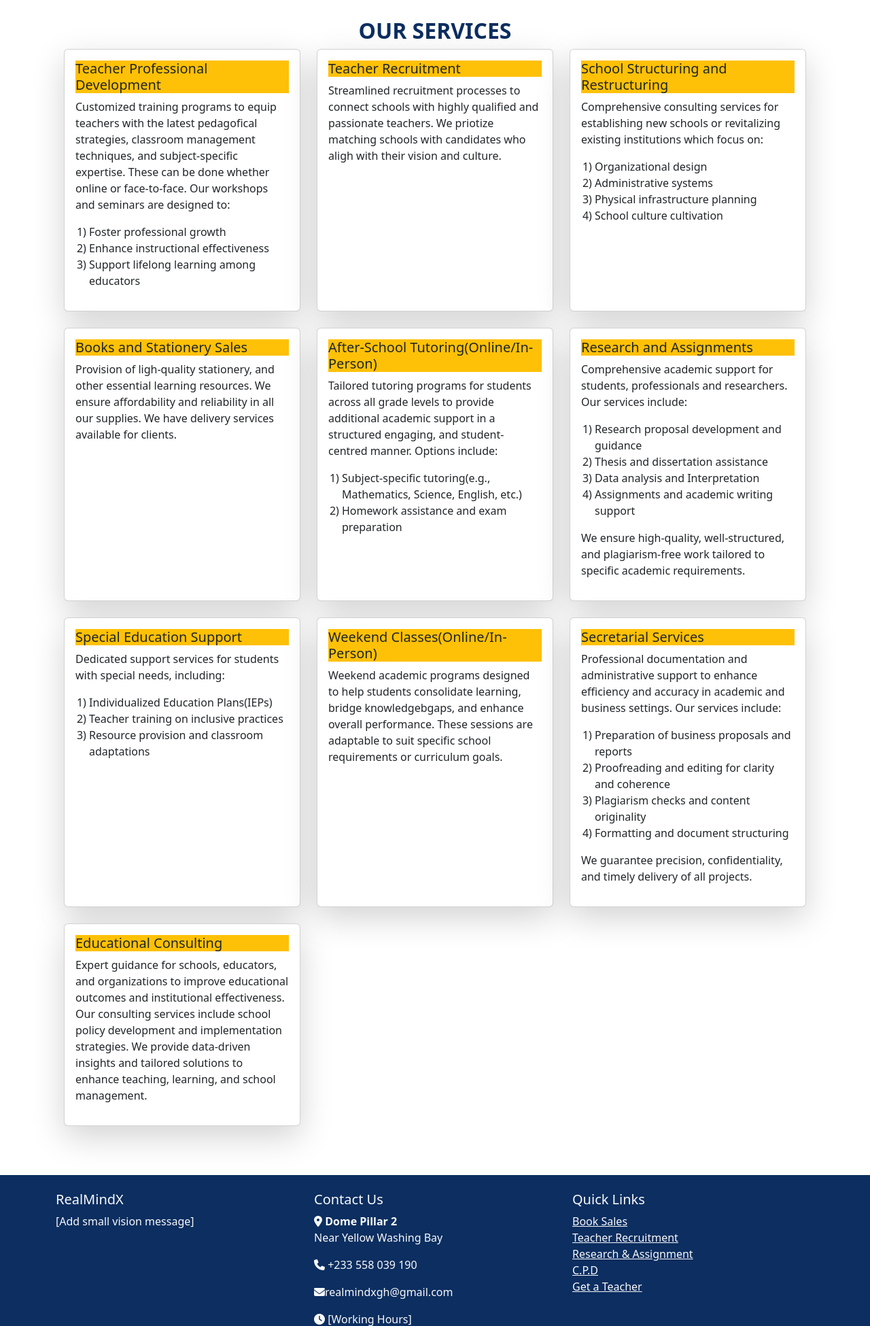
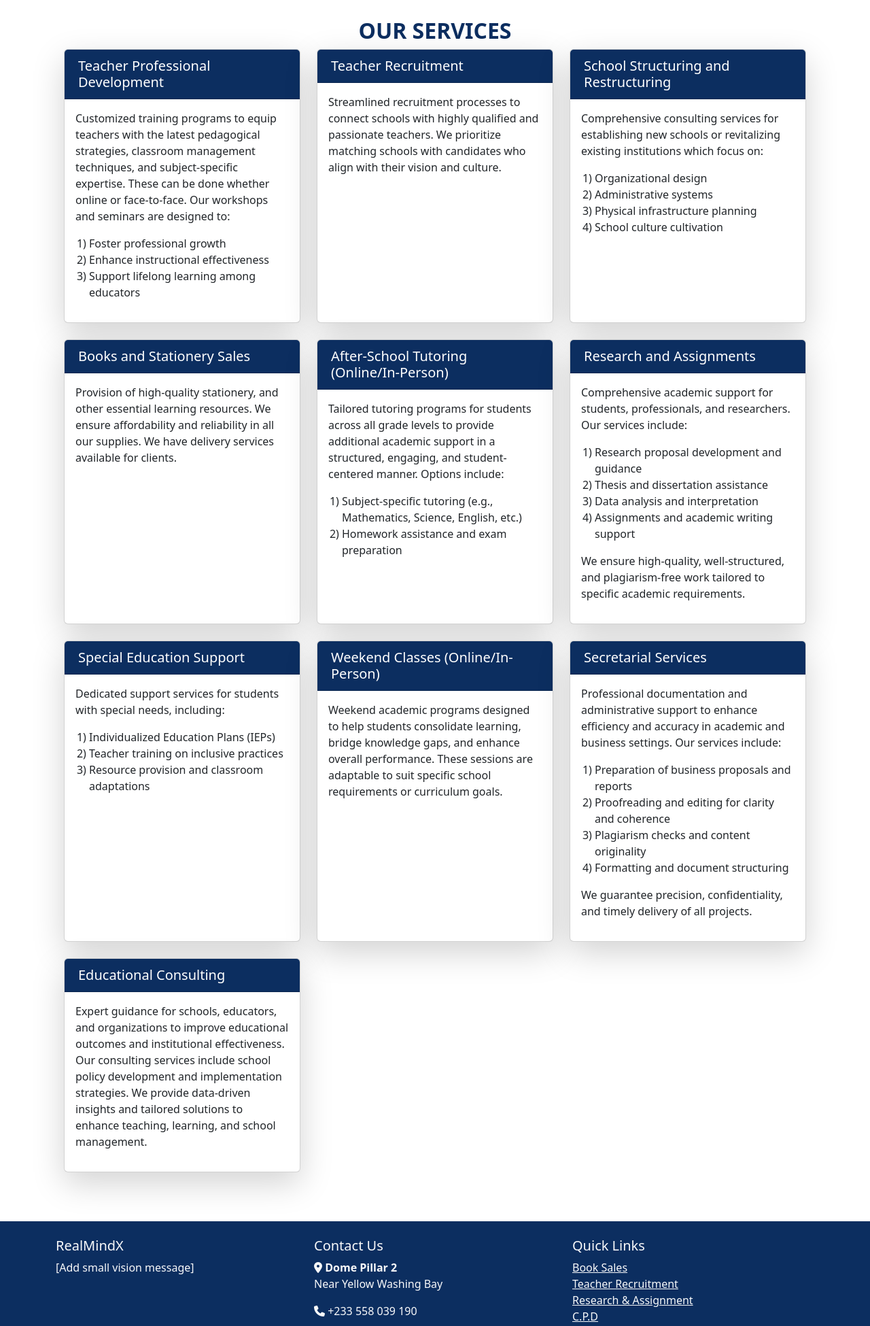
Before and after one commit to EmmanuelDanso1/learning_platform, a Flask app: page /services in a window 1280 px wide. Shown: the part 78-2028 px from the top of the page at 68% size. Run offline with Flask 3, Linux system fonts and the light colour scheme; some libraries are stand-ins or nearby versions.

Commit message:
updated services

```diff
--- a/static/main.css
+++ b/static/main.css
@@ -127,6 +127,16 @@ html,body {
 h1, h2, h3, h4{
   color: #0C2E60;
 }
+.card-header {
+  background-color: #0C2E60;
+  color: white;
+  padding: 0.75rem 1.25rem;
+}
+
+.card-title {
+  margin-bottom: 0;
+}
+
 /* Contact page */
 .bottom {
   background-color: #0C2E60;
--- a/templates/services.html
+++ b/templates/services.html
@@ -1,14 +1,17 @@
-{% extends "index.html"  %}
+{% extends "index.html" %}
 
 {% block content %}
 <div class="container">
-        <h2 class="text-center fw-bold ">OUR SERVICES</h2>
+    <h2 class="text-center fw-bold">OUR SERVICES</h2>
     <div class="row">
+
         <div class="col-md-4 mb-4 card-container">
-                <div class="card text-start shadow-lg">
+            <div class="card text-start shadow-lg h-100">
+                <div class="card-header text-white" style="background-color: #0C2E60;">
+                    <h5 class="card-title m-0">Teacher Professional Development</h5>
+                </div>
                 <div class="card-body">
-                        <h5 class="card-title bg-warning">Teacher Professional Development</h5>
-                        <p>Customized training programs to equip teachers with the latest pedagofical strategies,
+                    <p>Customized training programs to equip teachers with the latest pedagogical strategies,
                         classroom management techniques, and subject-specific expertise. These can be done whether online or face-to-face.
                         Our workshops and seminars are designed to:
                     </p>
@@ -20,22 +23,27 @@
                 </div>
             </div>
         </div>
+
         <div class="col-md-4 mb-4 card-container">
-                <div class="card text-start shadow-lg">
+            <div class="card text-start shadow-lg h-100">
+                <div class="card-header text-white" style="background-color: #0C2E60;">
+                    <h5 class="card-title m-0">Teacher Recruitment</h5>
+                </div>
                 <div class="card-body">
-                        <h5 class="card-title bg-warning">Teacher Recruitment</h5>
                     <p>Streamlined recruitment processes to connect schools with highly qualified
-                            and passionate teachers. We priotize matching schools with candidates who aligh with
+                        and passionate teachers. We prioritize matching schools with candidates who align with
                         their vision and culture.
                     </p>
-
                 </div>
             </div>
         </div>
+
         <div class="col-md-4 mb-4 card-container">
-                <div class="card text-start shadow-lg">
+            <div class="card text-start shadow-lg h-100">
+                <div class="card-header text-white" style="background-color: #0C2E60;">
+                    <h5 class="card-title m-0">School Structuring and Restructuring</h5>
+                </div>
                 <div class="card-body">
-                        <h5 class="card-title bg-warning">School Structuring and Restructuring</h5>
                     <p>Comprehensive consulting services for establishing new schools or revitalizing
                         existing institutions which focus on:
                     </p>
@@ -48,43 +56,52 @@
                 </div>
             </div>
         </div>
+
         <div class="col-md-4 mb-4 card-container">
-                <div class="card text-start shadow-lg">
+            <div class="card text-start shadow-lg h-100">
+                <div class="card-header text-white" style="background-color: #0C2E60;">
+                    <h5 class="card-title m-0">Books and Stationery Sales</h5>
+                </div>
                 <div class="card-body">
-                        <h5 class="card-title bg-warning">Books and Stationery Sales</h5>
-                        <p>Provision of ligh-quality stationery, and other essential learning
+                    <p>Provision of high-quality stationery, and other essential learning
                         resources. We ensure affordability and reliability in all our supplies.
                         We have delivery services available for clients.
                     </p>
                 </div>
             </div>
         </div>
+
         <div class="col-md-4 mb-4 card-container">
-                <div class="card text-start shadow-lg">
+            <div class="card text-start shadow-lg h-100">
+                <div class="card-header text-white" style="background-color: #0C2E60;">
+                    <h5 class="card-title m-0">After-School Tutoring (Online/In-Person)</h5>
+                </div>
                 <div class="card-body">
-                        <h5 class="card-title bg-warning">After-School Tutoring(Online/In-Person)</h5>
                     <p>Tailored tutoring programs for students across all grade levels to provide
-                            additional academic support in a structured engaging, and student-centred manner.
+                        additional academic support in a structured, engaging, and student-centered manner.
                         Options include:
                     </p>
                     <ol class="custom-list">
-                            <li>Subject-specific tutoring(e.g., Mathematics, Science, English, etc.)</li>
+                        <li>Subject-specific tutoring (e.g., Mathematics, Science, English, etc.)</li>
                         <li>Homework assistance and exam preparation</li>
                     </ol>
                 </div>
             </div>
         </div>
+
         <div class="col-md-4 mb-4 card-container">
-                <div class="card text-start shadow-lg">
+            <div class="card text-start shadow-lg h-100">
+                <div class="card-header text-white" style="background-color: #0C2E60;">
+                    <h5 class="card-title m-0">Research and Assignments</h5>
+                </div>
                 <div class="card-body">
-                        <h5 class="card-title bg-warning">Research and Assignments</h5>
-                        <p>Comprehensive academic support for students, professionals and researchers. Our
+                    <p>Comprehensive academic support for students, professionals, and researchers. Our
                         services include:
                     </p>
                     <ol class="custom-list">
                         <li>Research proposal development and guidance</li>
                         <li>Thesis and dissertation assistance</li>
-                            <li>Data analysis and Interpretation</li>
+                        <li>Data analysis and interpretation</li>
                         <li>Assignments and academic writing support</li>
                     </ol>
                     <p>We ensure high-quality, well-structured, and plagiarism-free work tailored
@@ -93,36 +110,43 @@
                 </div>
             </div>
         </div>
+
         <div class="col-md-4 mb-4 card-container">
-                <div class="card text-start shadow-lg">
+            <div class="card text-start shadow-lg h-100">
+                <div class="card-header text-white" style="background-color: #0C2E60;">
+                    <h5 class="card-title m-0">Special Education Support</h5>
+                </div>
                 <div class="card-body">
-                        <h5 class="card-title bg-warning">Special Education Support</h5>
-                        <p>Dedicated support services for students with special needs, including:
-                        </p>
+                    <p>Dedicated support services for students with special needs, including:</p>
                     <ol class="custom-list">
-                            <li>Individualized Education Plans(IEPs)</li>
+                        <li>Individualized Education Plans (IEPs)</li>
                         <li>Teacher training on inclusive practices</li>
                         <li>Resource provision and classroom adaptations</li>
                     </ol>
-
                 </div>
             </div>
         </div>
+
         <div class="col-md-4 mb-4 card-container">
-                <div class="card text-start shadow-lg">
+            <div class="card text-start shadow-lg h-100">
+                <div class="card-header text-white" style="background-color: #0C2E60;">
+                    <h5 class="card-title m-0">Weekend Classes (Online/In-Person)</h5>
+                </div>
                 <div class="card-body">
-                        <h5 class="card-title bg-warning">Weekend Classes(Online/In-Person)</h5>
                     <p>Weekend academic programs designed to help students consolidate
-                            learning, bridge knowledgebgaps, and enhance overall performance. These sessions
+                        learning, bridge knowledge gaps, and enhance overall performance. These sessions
                         are adaptable to suit specific school requirements or curriculum goals.
                     </p>
                 </div>
             </div>
         </div>
+
         <div class="col-md-4 mb-4 card-container">
-                <div class="card text-start shadow-lg">
+            <div class="card text-start shadow-lg h-100">
+                <div class="card-header text-white" style="background-color: #0C2E60;">
+                    <h5 class="card-title m-0">Secretarial Services</h5>
+                </div>
                 <div class="card-body">
-                        <h5 class="card-title bg-warning">Secretarial Services</h5>
                     <p>Professional documentation and administrative support to enhance efficiency
                         and accuracy in academic and business settings. Our services include:
                     </p>
@@ -131,18 +155,18 @@
                         <li>Proofreading and editing for clarity and coherence</li>
                         <li>Plagiarism checks and content originality</li>
                         <li>Formatting and document structuring</li>
-
-
                     </ol>
                     <p>We guarantee precision, confidentiality, and timely delivery of all projects.</p>
-
                 </div>
             </div>
         </div>
+
         <div class="col-md-4 mb-4 card-container">
-                <div class="card text-start shadow-lg">
+            <div class="card text-start shadow-lg h-100">
+                <div class="card-header text-white" style="background-color: #0C2E60;">
+                    <h5 class="card-title m-0">Educational Consulting</h5>
+                </div>
                 <div class="card-body">
-                        <h5 class="card-title bg-warning">Educational Consulting</h5>
                     <p>Expert guidance for schools, educators, and organizations to improve
                         educational outcomes and institutional effectiveness. Our consulting services
                         include school policy development and implementation strategies. We provide data-driven
@@ -151,8 +175,7 @@
                 </div>
             </div>
         </div>
+
     </div>
 </div>
-
-
 {% endblock %}
```
Lines whose indentation alone changed are shown as unchanged.
